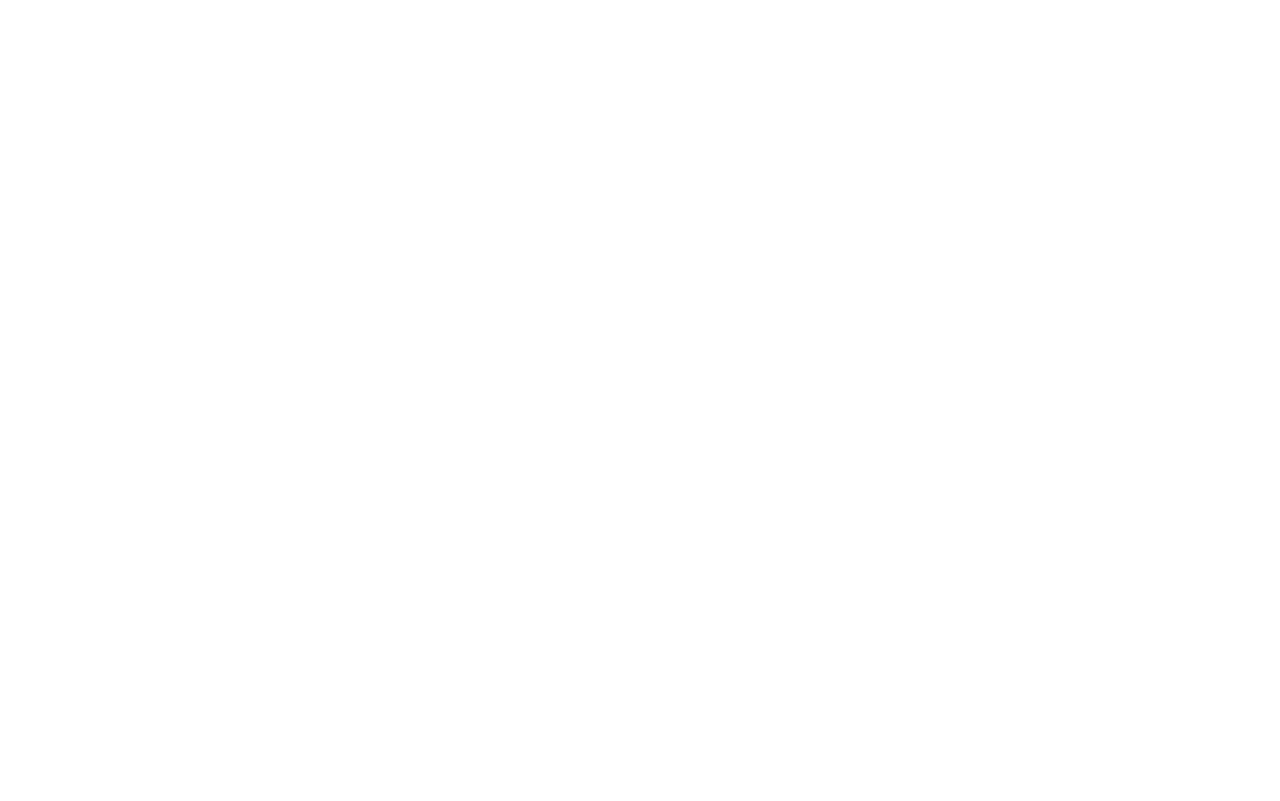
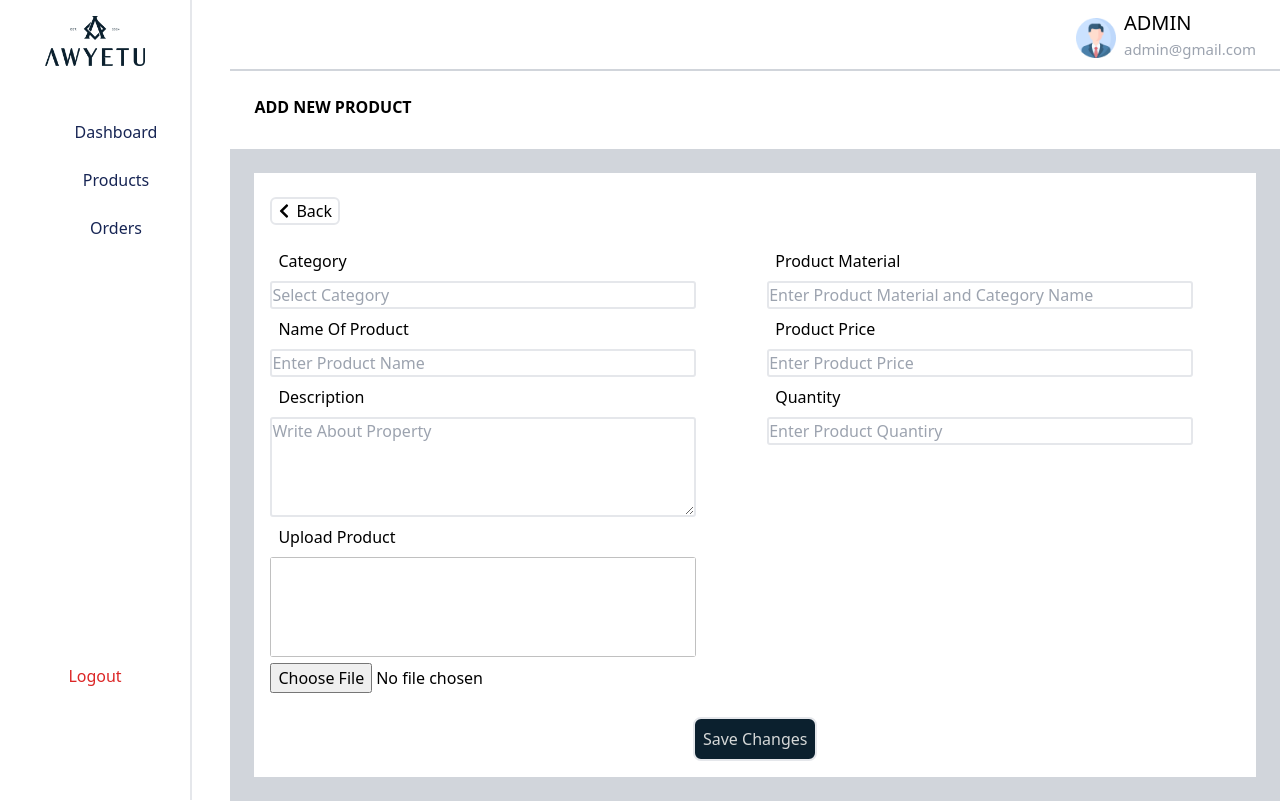
Before and after one commit to jed-chela/estore-frontend, a React (Create React App) app: page /Adminproductadd in a window 1280 px wide. Before the commit this address had no page. Built offline with nearby package versions, Linux system fonts and the light colour scheme.

Commit message:
update on admin dashboard
15092401

```diff
--- a/src/App.js
+++ b/src/App.js
@@ -9,6 +9,7 @@
 import AdminProductPage from "./Pages/AdminProductPage";
 import AdminProductEdit from "./Pages/AdminProductEdit";
 import AdminOrderPage from "./Pages/AdminOrderPage";
+import AdminNewProduct from "./Pages/AdminNewProduct";
 
 
 
@@ -37,6 +38,7 @@
           <Route path="/AdminproductList" element={<AdminProductPage />} />
           <Route path="/Adminproductedit" element={<AdminProductEdit />} />
           <Route path="/Adminorderpage" element={<AdminOrderPage />} />
+          <Route path="/Adminproductadd" element={<AdminNewProduct />} />
 
         </Routes>
       </BrowserRouter>
--- a/src/Components/AdminEdit.jsx
+++ b/src/Components/AdminEdit.jsx
@@ -5,11 +5,13 @@
 
 const AdminEdit = () => {
   return (
-    <div className=' className=" relative mt-2  bg-white   md:ml-[18%]  h-full border-b-gray-300 max-w-screen-xl"'>
-      <div className="mt-[5rem] w-auto  flex justify-end md:hidden">
+    <div className=' className=" relative mt-2  bg-gray-300   md:ml-[18%]  h-full border-b-gray-300 max-w-screen-xl"'>
+      <div className="bg-white">
+        {" "}
+        <div className="mt-[5rem] w-auto    flex justify-end md:hidden">
           <img className="w-auto h-[30px]  mt-2 " src={picadm} alt="" />
 
-        <div className="p-2 mr-4">
+          <div className="p-2 mr-4 ">
             <h1 className="text-[10px]">ADMIN</h1>
             <p className="text-gray-400 text-[10px]  ">admin@gmail.com</p>
           </div>
@@ -18,27 +20,28 @@
         <div className=" relative w-auto mt-[2rem] md:mt-0  h-[70px] bg-white">
           <p className="p-4 font-bold ml-2">EDIT PRODUCT</p>
         </div>
+      </div>
       <hr className="md:hidden" />
 
-      <div className=" h-screen md:h-[35rem] ">
-        <div className=" p-4  bg-white md:mr-[30px]  md:ml-[30px] h-screen  md:h-[95%] mt-[30px] md:mt-[10px] w-full md:w-auto   ">
+      <div className=" h-auto md:p-6 p-1  ">
+        <div className=" p-4  bg-white   md:h-auto  md:m-0  md:w-auto   ">
           <button className="border-2 w-[50px] md:w-[70px] flex items-center mt-2  mb-4 block hover:bg-[#0b202e]  hover:text-[#d6d8d8] rounded-md">
             <FaChevronLeft className="m-1" />
-            <Link className="">Back</Link>
+            <Link to="/AdminproductList">Back</Link>
           </button>
-          <div className="grid md:flex w-full md:w-auto lg:gap-6">
-            <div className=" ">
+          <div className="grid md:flex w-full md:w-auto  lg:gap-6">
+            <div className="flex-1 ">
               <div className="w-full ">
                 <p className="w-fit m-2">Category</p>
                 <input
-                  className="w-full md:w-[90%] lg:w-[30rem] rounded-[3px] outline-none border-2"
+                  className="w-full md:w-[90%] rounded-[3px] outline-none hover:bg-[#D6D8D8] border-2"
                   type="text"
                   name=""
                   id=""
                 />
                 <p className="w-fit m-2">Name Of Product</p>
                 <input
-                  className="w-full  md:w-[90%] lg:w-[30rem]  rounded-[3px] outline-none  border-2"
+                  className="w-full  md:w-[90%]   rounded-[3px] outline-none hover:bg-[#D6D8D8] border-2"
                   type="text"
                   name=""
                   id=""
@@ -46,14 +49,14 @@
                 />
                 <p className="w-fit m-2">Description</p>
                 <textarea
-                  className="w-full md:w-[90%] lg:w-[30rem] align-top rounded-[3px] border-2 outline-none h-[100px]"
+                  className="w-full md:w-[90%]  align-top rounded-[3px] border-2 outline-none hover:bg-[#D6D8D8] h-[100px]"
                   type="text"
                   name=""
                   id=""
                 />
                 <p className="w-fit m-2">Upload Product</p>
                 <input
-                  className="w-full  md:w-[90%] lg:w-[30rem] rounded-[3px] h-[100px] outline-none"
+                  className="w-full  md:w-[90%] hover:bg-[#D6D8D8]  rounded-[3px] h-[100px] outline-none"
                   type="image"
                   src=""
                   alt=""
@@ -61,17 +64,17 @@
                 <input type="file" name="Image Upload" id="" />
               </div>
             </div>
-            <div className="w-full ">
+            <div className="w-full flex-1 ">
               <p className="w-fit m-2">Product Material</p>
               <input
-                className="w-full  md:w-[90%] lg:w-[30rem]  rounded-[3px]  border-2 outline-none"
+                className="w-full  md:w-[90%] hover:bg-[#D6D8D8]   rounded-[3px]  border-2 outline-none"
                 type="text"
                 name=""
                 id=""
               />
               <p className="w-fit m-2 ">Product Price</p>
               <input
-                className="w-full  md:w-[90%] lg:w-[30rem]  rounded-[3px]  border-2 outline-none"
+                className="w-full  md:w-[90%] hover:bg-[#D6D8D8]  rounded-[3px]  border-2 outline-none"
                 type="text"
                 name=""
                 id=""
@@ -79,16 +82,16 @@
 
               <p className="w-fit m-2">Quantity</p>
               <input
-                className="w-full  md:w-[90%] lg:w-[30rem]  rounded-[3px] border-2 outline-none "
+                className="w-full  md:w-[90%] hover:bg-[#D6D8D8]  rounded-[3px] border-2 outline-none "
                 type="text"
                 name=""
                 id=""
               />
             </div>
           </div>
-          <div className="grid justify-center ">
+          <div className="grid justify-center  ">
             <button className="border-2 mt-2  p-2 rounded-[8px] md:mt-6 bg-[#0b202e] hover:text-[#0b202e]  text-[#d6d8d8] hover:bg-[#d6d8d8] ">
-              <Link>Save Changes</Link>
+              <Link to="/AdminproductList">Save Changes</Link>
             </button>
           </div>
         </div>
--- a/src/Components/AdminTable.jsx
+++ b/src/Components/AdminTable.jsx
@@ -32,7 +32,7 @@
 
 
   return (
-    <TableContainer component={Paper} className="bg-white relative mt-10 p-10 border-2 border-gray-500   md:ml-[18%]  h-auto border-b-gray-300 overflow-x-auto w-full md:w-3/4 lg:w-1/2">
+    <TableContainer component={Paper} sx={{ maxWidth: 650 }} className="bg-white relative mt-10 p-10 border-2 border-gray-500   md:ml-[18%]  h-auto border-b-gray-300 overflow-x-auto w-full md:w-3/4 lg:w-1/2">
         <div className="text-gray-700 font-medium w-fit">Latest Orders</div>
       <Table sx={{ maxWidth: 650 }} aria-label="simple table">
         <TableHead >
--- a/src/Components/AdminTableList.jsx
+++ b/src/Components/AdminTableList.jsx
@@ -22,23 +22,30 @@
   };
 
   return (
-    <div className="bg-white relative  md:mt-10  md:ml-[18%]  h-auto border-b-gray-300 max-w-screen-xl">
-      <div className="mt-[5rem] w-full  flex justify-end md:hidden">
+    <div className=' className=" relative mt-2 ml-[18%]  bg-gray-300 w-full md:w-auto  h-full border-b-gray-300 max-w-screen-xl"'>
+      <div className="mt-[5rem] w-full bg-white  flex justify-end md:hidden">
         <img className="w-auto h-[30px]  mt-2" src={picadm} alt="" />
 
         <div className="p-2 mr-4">
           <h1 className="text-[10px]">ADMIN</h1>
-          <p className="text-gray-400 text-[10px]  ">
-            admin@gmail.com
-          </p>
+          <p className="text-gray-400 text-[10px]  ">admin@gmail.com</p>
         </div>
       </div>
       <hr className="md:hidden" />
-      <div className=" mt-[5rem] w-full  bg-white">
-        <p className="p-4 font-bold ml-2">LATEST ORDER</p>
+
+      <div className="  w-full  ">
+        <p className="p-2 font-bold  bg-white">PRODUCT LIST</p>
       </div>
-
+      <div className=" relative  md:mt-2   p-2 md:p-4 h-auto border-b-gray-300 max-w-screen-xl">
         <TableContainer component={Paper}>
+          <div className="flex justify-between items-center">
+            <p className="p-4 font-bold">PRODUCTS</p>
+            <div className="hidden md:block mr-2">
+              <button className="border-2 bg-[#0B202E] rounded-md m-1 text-[10px] text-[#D6D8D8] p-2"> <Link to="/Adminproductadd">Add Product</Link></button>
+              <button className="border-2 bg-[#0B202E] rounded-md m-1 text-[10px] text-[#D6D8D8] p-2">Filters</button>
+              <button className="border-2 bg-[#0B202E] rounded-md m-1 text-[10px] text-[#D6D8D8] p-2">Download All</button>
+            </div>
+          </div>
           <Table sx={{ minWidth: 650 }} aria-label="simple table">
             <TableHead>
               <TableRow>
@@ -67,7 +74,13 @@
                   <TableCell className="">{item.quantity}</TableCell>
                   <TableCell className="">{item.category}</TableCell>
                   <TableCell>
-                  <Button variant="contained" color="primary">
+                    <Button variant="contained"
+
+                    sx={{
+                        backgroundColor: "#092c3f",
+                        fontSize: "10px",
+                        "&:hover": { backgroundColor: "#061f2d" },
+                      }}>
                       <Link to="/Adminproductedit"> Edit</Link>
                     </Button>
                   </TableCell>
@@ -76,6 +89,7 @@
                       variant="contained"
                       sx={{
                         backgroundColor: "red",
+                        fontSize: "10px",
                         "&:hover": { backgroundColor: "darkred" },
                       }}
                       onClick={() => handleDelete(item.id)}
@@ -89,6 +103,7 @@
           </Table>
         </TableContainer>
       </div>
+    </div>
   );
 };
 
--- a/src/Components/Dashbard.jsx
+++ b/src/Components/Dashbard.jsx
@@ -6,7 +6,7 @@
   return (
 
 
-      <div className="relative mt-[25%]  md:mt-0 bg-white w-full xl:w-auto md:ml-[18%] h-auto font-medium border-b-2 border-b-gray-300 ">
+      <div className="relative mt-[25%]   md:mt-0 bg-white w-full xl:w-auto md:ml-[18%] h-auto font-medium md:w-auto border-b-2 border-b-gray-300 ">
        <div className="mt-[5rem] w-full  flex justify-end md:hidden">
         <img className="w-auto h-[30px]  mt-2" src={picadm} alt="" />
 
--- /dev/null
+++ b/src/Components/ProductAdd.jsx
@@ -0,0 +1,108 @@
+import React from 'react'
+import { Link } from "react-router-dom";
+import { FaChevronLeft } from "react-icons/fa";
+import picadm from "../assets/productImage/Group.png";
+
+const ProductAdd = () => {
+  return (
+    <div className=' className=" relative mt-2  bg-gray-300   md:ml-[18%]  h-full border-b-gray-300 max-w-screen-xl"'>
+    <div className="bg-white">
+      {" "}
+      <div className="mt-[5rem] w-auto    flex justify-end md:hidden">
+        <img className="w-auto h-[30px]  mt-2 " src={picadm} alt="" />
+
+        <div className="p-2 mr-4 ">
+          <h1 className="text-[10px]">ADMIN</h1>
+          <p className="text-gray-400 text-[10px]  ">admin@gmail.com</p>
+        </div>
+      </div>
+      <hr className="md:hidden" />
+      <div className=" relative w-auto mt-[2rem] md:mt-0  h-[70px] bg-white">
+        <p className="p-4 font-bold ml-2">ADD NEW PRODUCT</p>
+      </div>
+    </div>
+    <hr className="md:hidden" />
+
+    <div className=" h-auto md:p-6 p-1  ">
+      <div className=" p-4  bg-white   md:h-auto  md:m-0  md:w-auto   ">
+        <button className="border-2 w-[50px] md:w-[70px] flex items-center mt-2  mb-4 block hover:bg-[#0b202e]  hover:text-[#d6d8d8] rounded-md">
+          <FaChevronLeft className="m-1" />
+          <Link to="/AdminproductList">Back</Link>
+        </button>
+        <div className="grid md:flex w-full md:w-auto  lg:gap-6">
+          <div className="flex-1 ">
+            <div className="w-full ">
+              <p className="w-fit m-2">Category</p>
+              <input
+                className="w-full md:w-[90%] rounded-[3px] outline-none hover:bg-[#D6D8D8] border-2"
+                type="text"
+                name=""
+                id=""
+                placeholder="Select Category"
+              />
+              <p className="w-fit m-2">Name Of Product</p>
+              <input
+                className="w-full  md:w-[90%]   rounded-[3px] outline-none hover:bg-[#D6D8D8] border-2"
+                type="text"
+                name=""
+                id=""
+                placeholder="Enter Product Name"
+              />
+              <p className="w-fit m-2">Description</p>
+              <textarea
+                className="w-full md:w-[90%]  align-top rounded-[3px] border-2 outline-none hover:bg-[#D6D8D8] h-[100px]"
+                type="text"
+                name=""
+                id=""
+                placeholder="Write About Property"
+              />
+              <p className="w-fit m-2">Upload Product</p>
+              <input
+                className="w-full  md:w-[90%] hover:bg-[#D6D8D8]  rounded-[3px] h-[100px] outline-none"
+                type="image"
+                src=""
+                alt=""
+              />
+              <input type="file" name="Image Upload" id="" />
+            </div>
+          </div>
+          <div className="w-full flex-1 ">
+            <p className="w-fit m-2">Product Material</p>
+            <input
+              className="w-full  md:w-[90%] hover:bg-[#D6D8D8]   rounded-[3px]  border-2 outline-none"
+              type="text"
+              name=""
+              id=""
+              placeholder="Enter Product Material and Category Name"
+            />
+            <p className="w-fit m-2 ">Product Price</p>
+            <input
+              className="w-full  md:w-[90%] hover:bg-[#D6D8D8]  rounded-[3px]  border-2 outline-none"
+              type="text"
+              name=""
+              id=""
+              placeholder="Enter Product Price"
+            />
+
+            <p className="w-fit m-2">Quantity</p>
+            <input
+              className="w-full  md:w-[90%] hover:bg-[#D6D8D8]  rounded-[3px] border-2 outline-none "
+              type="text"
+              name=""
+              id=""
+              placeholder="Enter Product Quantiry"
+            />
+          </div>
+        </div>
+        <div className="grid justify-center  ">
+          <button className="border-2 mt-2  p-2 rounded-[8px] md:mt-6 bg-[#0b202e] hover:text-[#0b202e]  text-[#d6d8d8] hover:bg-[#d6d8d8] ">
+            <Link to="/AdminproductList">Save Changes</Link>
+          </button>
+        </div>
+      </div>
+    </div>
+  </div>
+  )
+}
+
+export default ProductAdd
--- /dev/null
+++ b/src/Pages/AdminNewProduct.jsx
@@ -0,0 +1,18 @@
+import React from "react";
+import AdminMobileMenu from "../Components/AdminMobileMenu";
+import AdminSidebar from "../Components/AdminSidebar";
+import AdminNavbar from "../Components/AdminNavbar";
+import ProductAdd from "../Components/ProductAdd";
+
+const AdminNewProduct = () => {
+  return (
+    <div>
+      <AdminMobileMenu />
+      <AdminSidebar />
+      <AdminNavbar />
+      <ProductAdd />
+    </div>
+  );
+};
+
+export default AdminNewProduct;
```
Also changed, not shown: src/Components/AdminOrderList.jsx (+9 -13 lines), src/Components/DashboardItem.jsx (+5 -5 lines). Lines whose indentation alone changed are shown as unchanged.
